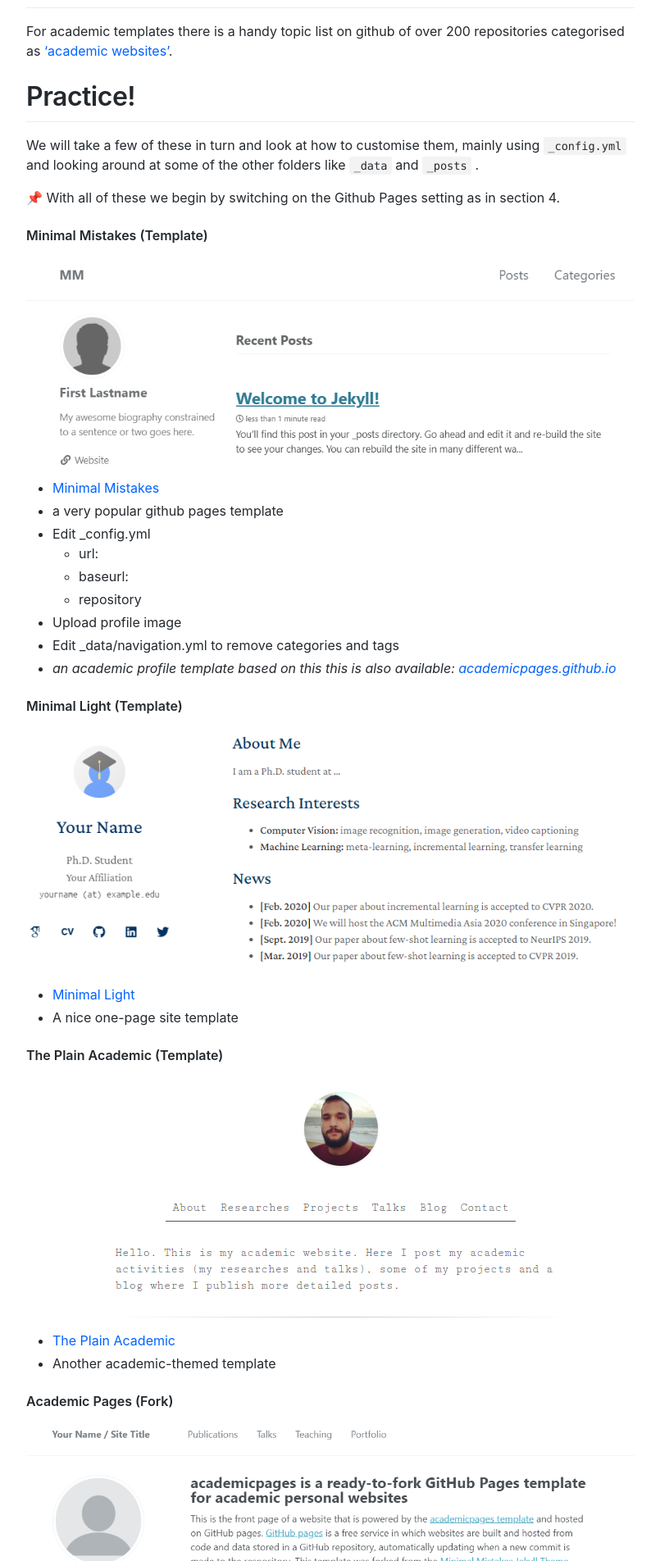
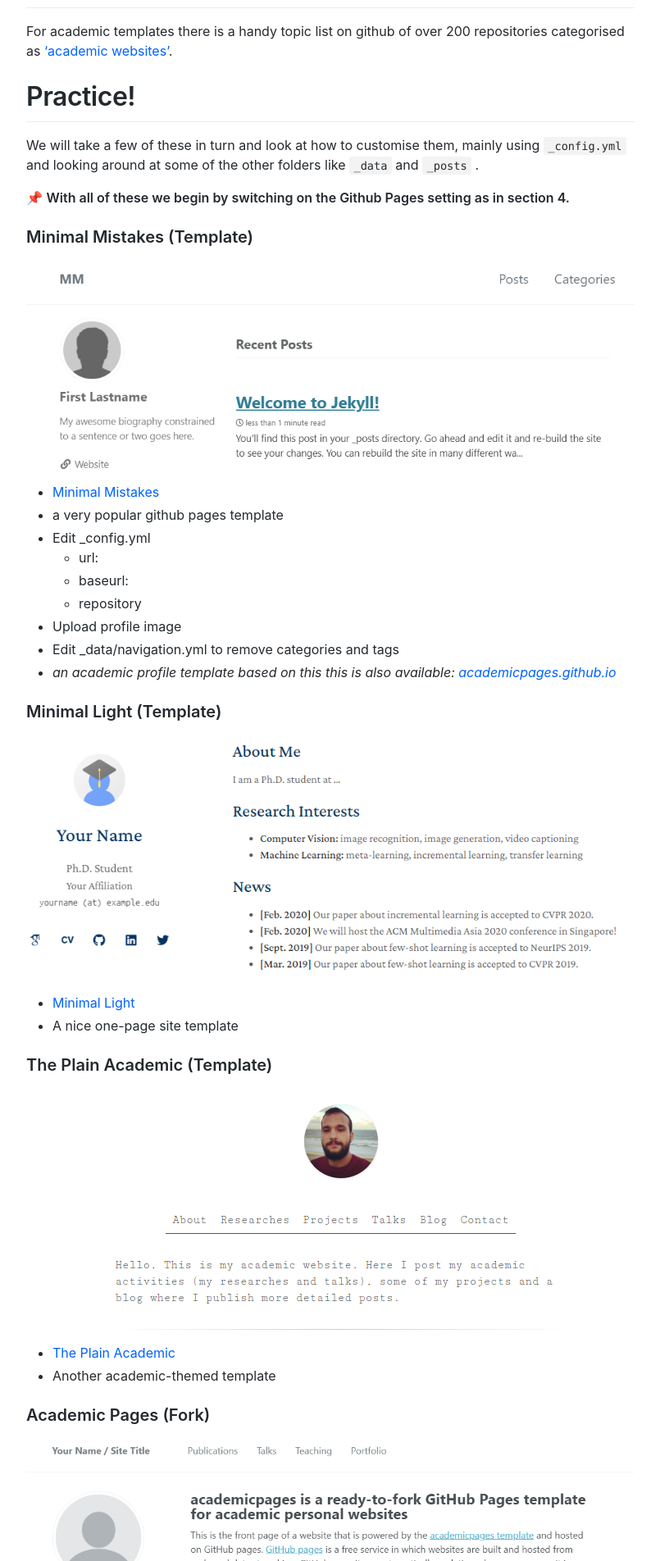
Before and after one commit to liamodwyer/github-pages, a Jekyll site: the page built from _workshop/5-templates.md, in a window 1280 px wide. Shown: the part 1774-3678 px from the top of the page at 82% size, without its empty margins (365-1170 px from the left). Built offline with Jekyll 4.4.1, drawn with Linux system fonts in a browser that asks for light colours; emoji names are drawn with the system emoji font; some web fonts are replaced.

```diff
--- a/_workshop/5-templates.md
+++ b/_workshop/5-templates.md
@@ -48,9 +48,9 @@ For academic templates there is a handy topic list on github of over 200 reposit
 
 We will take a few of these in turn and look at how to customise them, mainly using `_config.yml` and looking around at some of the other folders like `_data` and `_posts` .
 
-:pushpin: With all of these we begin by switching on the Github Pages setting as in section 4.
+:pushpin: **With all of these we begin by switching on the Github Pages setting as in section 4.**
 
-#### Minimal Mistakes (Template)
+### Minimal Mistakes (Template)
 
 ![Academic Pages Template](assets/images/minimalMistakes.png)
 
@@ -64,21 +64,21 @@ We will take a few of these in turn and look at how to customise them, mainly us
 - Edit _data/navigation.yml to remove categories and tags
 - *an academic profile template based on this this is also available: [academicpages.github.io](https://github.com/academicpages/academicpages.github.io)*
 
-####  Minimal Light (Template)
+###  Minimal Light (Template)
 
 ![Academic Pages Template](assets/images/minimalLight.png)
 
 - [Minimal Light](https://github.com/yaoyao-liu/minimal-light)
 - A nice one-page site template
 
-#### The Plain Academic (Template)
+### The Plain Academic (Template)
 
 ![Academic Pages Template](assets/images/plainOne.png)
 
 - [The Plain Academic](https://github.com/brenov/the-plain-academic)
 - Another academic-themed template
 
-#### Academic Pages (Fork)
+### Academic Pages (Fork)
 
 ![Academic Pages Template](assets/images/academicPagesTemplate.png)
 
```
